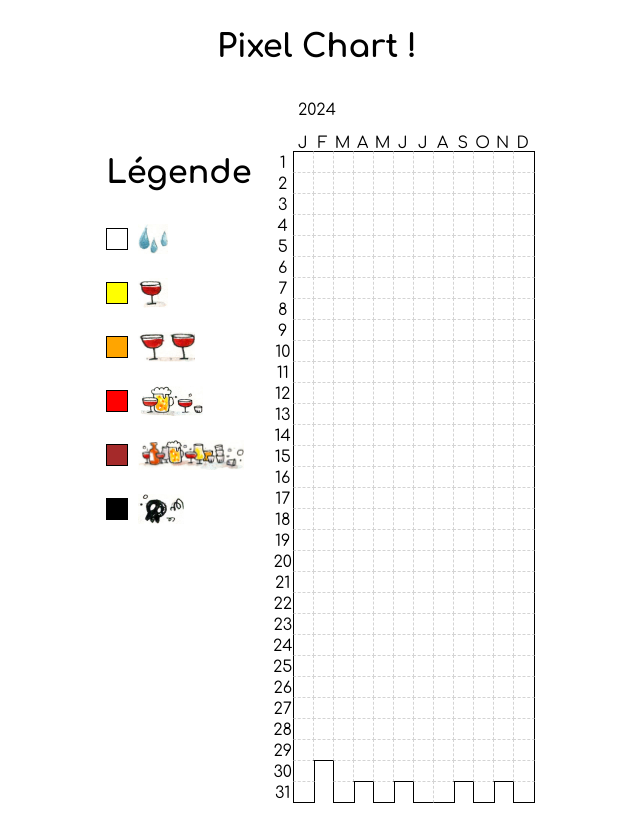
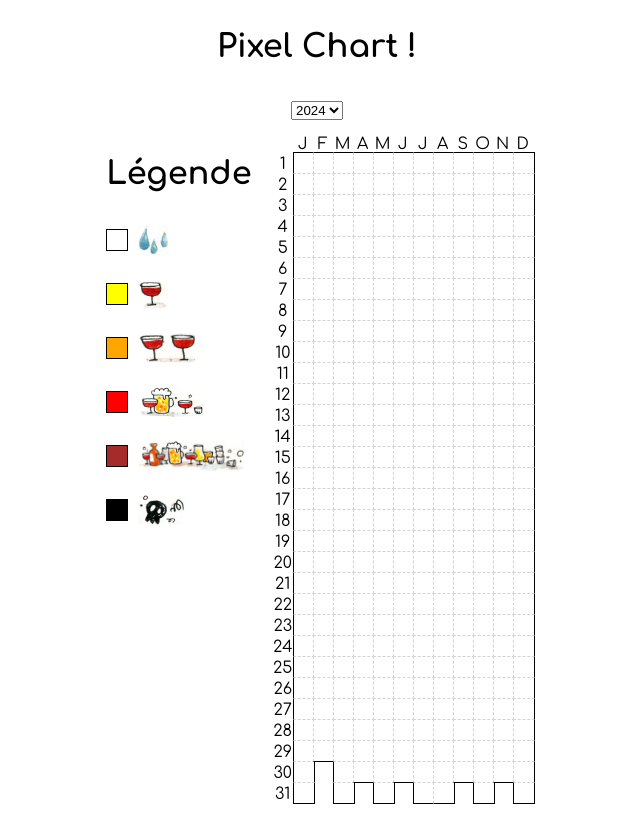
Before and after one commit to Joux17/pixel-graph, an Angular app: page / in a window 1280 px wide. Shown: the whole page, without its empty margins (323-963 px from the left). Built offline with nearby package versions, Linux system fonts and the light colour scheme; a web font is replaced by a local one.

Commit message:
conception + ajout select pour la date

```diff
--- a/src/app/pages/home/home.component.html
+++ b/src/app/pages/home/home.component.html
@@ -1,6 +1,8 @@
 <div class="home-container">
 	<div class="head">
-		<div class="year">{{year}}</div>
+		<select class="year" name="year" id="year-select">
+			<option [value]="year">{{year}}</option>
+		</select>
 	</div>
 	<div class="content">
 		<div class="legend-container">
```
Also changed, not shown: conception.excalidraw.svg.
